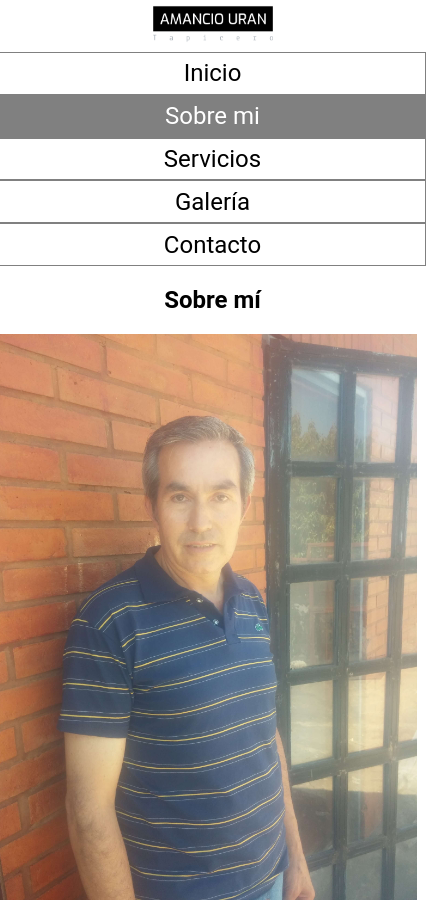
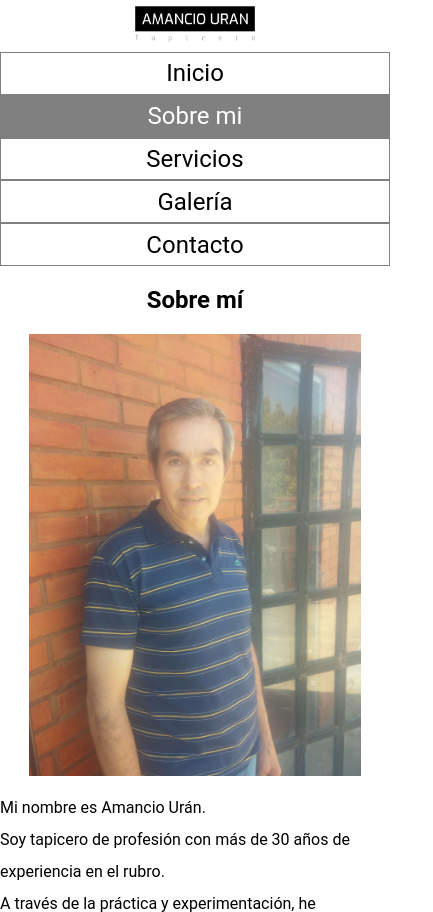
Before and after one commit to luisuran/tapiceria-uran, a website: page templates/about.html in a window 390 px wide. Shown: the top 912 px of the page, 433 px wide, since content can reach past the window. Drawn offline with Linux system fonts and the light colour scheme.

Commit message:
fix estilos 425px

```diff
--- a/sass/parciales/media-queries/_425.scss
+++ b/sass/parciales/media-queries/_425.scss
@@ -26,6 +26,17 @@
   .header__listitem {
     width: 100%;
     border: 1px solid gray;
+    box-sizing: border-box;
+  }
+
+  .header__listitem__anchor {
+    display: inline-block;
+    width: 100%;
+    text-align: center;
+    padding-right: 0;
+    padding-left: 0;
+    margin-right: 0;
+    margin-left: 0;
   }
 
   .header__listitem__anchor {
@@ -71,8 +82,12 @@
   }
 
   .aboutcontainer__image {
-    width: 100%;
-    height: 100%;
+    width: 85%;
+    height: 85%;
+    padding-right: 0;
+    padding-left: 0;
+    margin-right: 0;
+    margin-left: 0;
   }
 
   .aboutcontainer__text {
@@ -112,7 +127,11 @@
   }
 
   .galeriacontainer__img {
-    width: 25rem;
+    width: 95vw;
+    height: 100vw;
+    object-fit: cover;
+    padding-left: 0;
+    padding-right: 0;
   }
 
   .galeriacontainer__galeria {
@@ -139,4 +158,8 @@
     position: relative;
     max-width: 425px;
   }
+
+  .footer__container {
+    width: 100%;
+  }
 }
```
Also changed, not shown: css/compilado.css.
